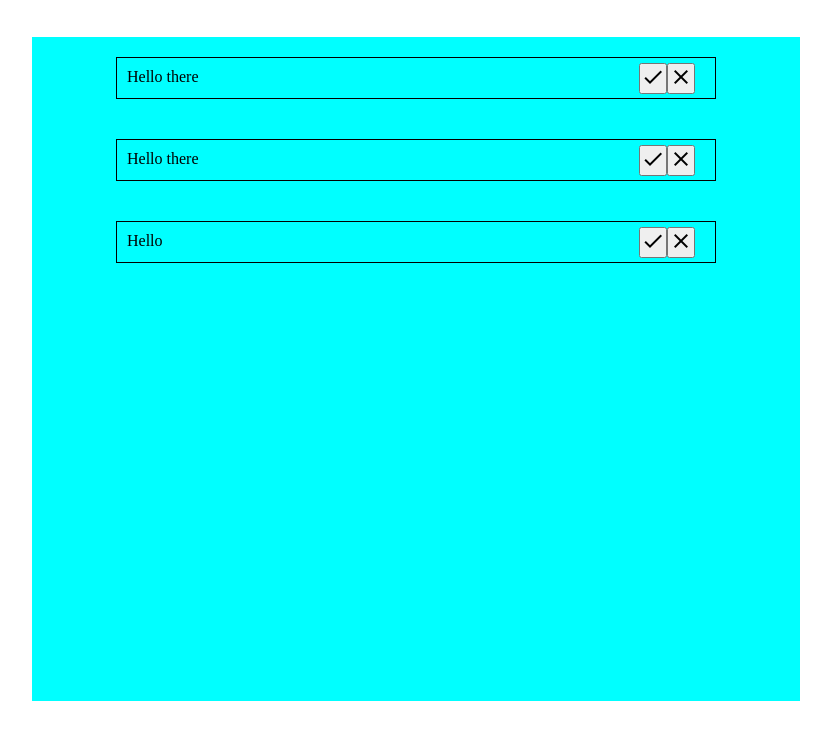
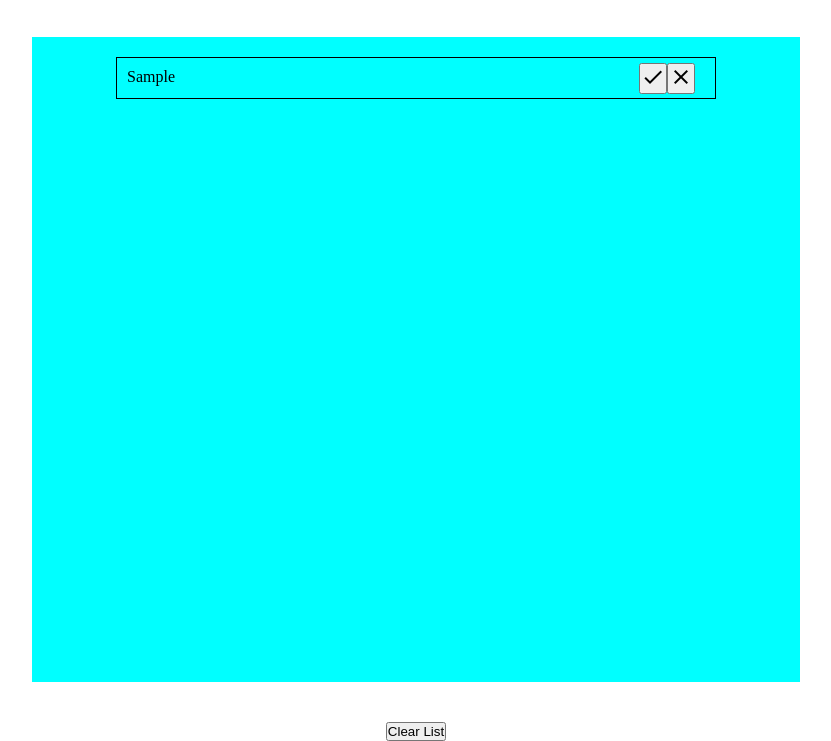
Before and after one commit to Illnas/To-Do-List-Project-with-JS, a plain HTML site: page index.html in a window 1280 px wide. Both pictures are taken after typing "Sample" into the empty fields and a click on the button "Add". Shown: the part 59-800 px from the top of the page, without its empty margins (224-1055 px from the left). Drawn offline with Linux system fonts and the light colour scheme.

Commit message:
Added clear button

```diff
--- a/app.js
+++ b/app.js
@@ -1,25 +1,28 @@
 let sectionContainer = document.getElementById("section-container");
 let submit = document.getElementById("submit");
+let clear = document.getElementById("clear")
 let itemContainer = document.getElementsByClassName("item-container");
 let paragraph = document.getElementsByClassName("paras");
 let buttons = document.getElementsByClassName("buttons");
 let inputVal = document.getElementById("inputVal");
 
-let emptyArr = [];
+
 
 submit.onclick = (e) => {
   e.preventDefault();
+  let emptyArr = [];
   console.log(inputVal.value);
   emptyArr.push(inputVal.value);
   console.log(emptyArr);
-  inputVal.value = "";
+  inputVal.value = ""
 
+  emptyArr.map(e => {
   const itemContainer = document.createElement("div");
   itemContainer.classList.add("item-container");
   sectionContainer.appendChild(itemContainer);
 
   const paragraphItem = document.createElement("p");
-  paragraphItem.innerText = "Hello";
+  paragraphItem.innerText = `${e}`;
   itemContainer.appendChild(paragraphItem);
 
   const buttonContainer = document.createElement("div");
@@ -34,7 +37,14 @@ submit.onclick = (e) => {
 
   buttonContainer.appendChild(buttonFinished);
   buttonContainer.appendChild(buttonRemoved);
+  })
 };
+
+clear.onclick = () => {
+    sectionContainer.innerHTML = ""
+}
+
+
 
 sectionContainer.onclick = (e) => {
   let actions = e.target.dataset.action;
--- a/index.html
+++ b/index.html
@@ -24,6 +24,7 @@
       </form>
 
       <section id="section-container">
+        <!--
         <div class="item-container">
           <p>Hello there</p>
           <div class="buttons">
@@ -43,7 +44,12 @@
             <button><span class="material-icons" data-action="remove">close</span></button>
           </div>
         </div>
+      -->
       </section>
+
+      <footer>
+        <button id="clear">Clear List</button>
+      </footer>
     </main>
 
     <script src="app.js"></script>
```
